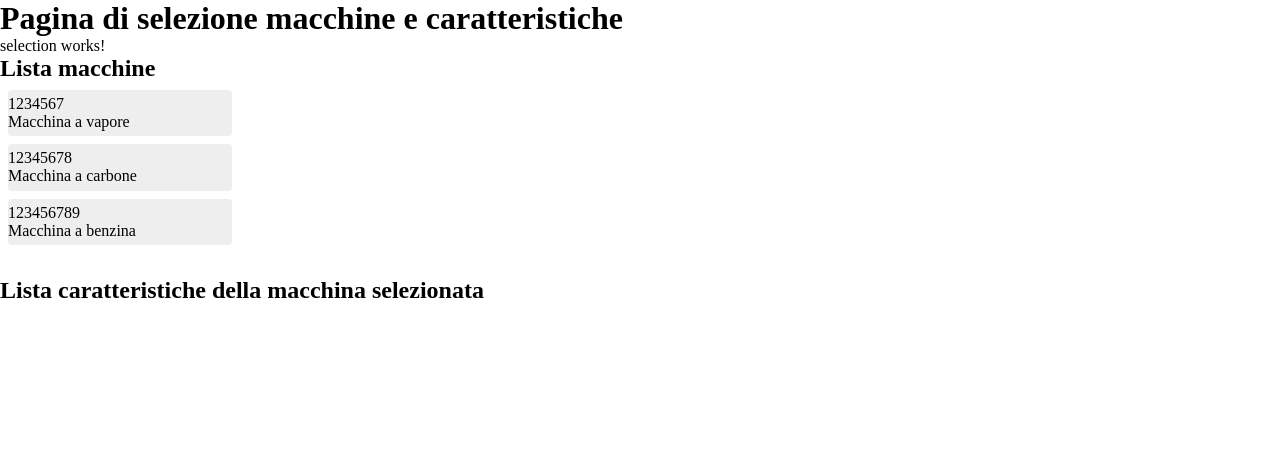
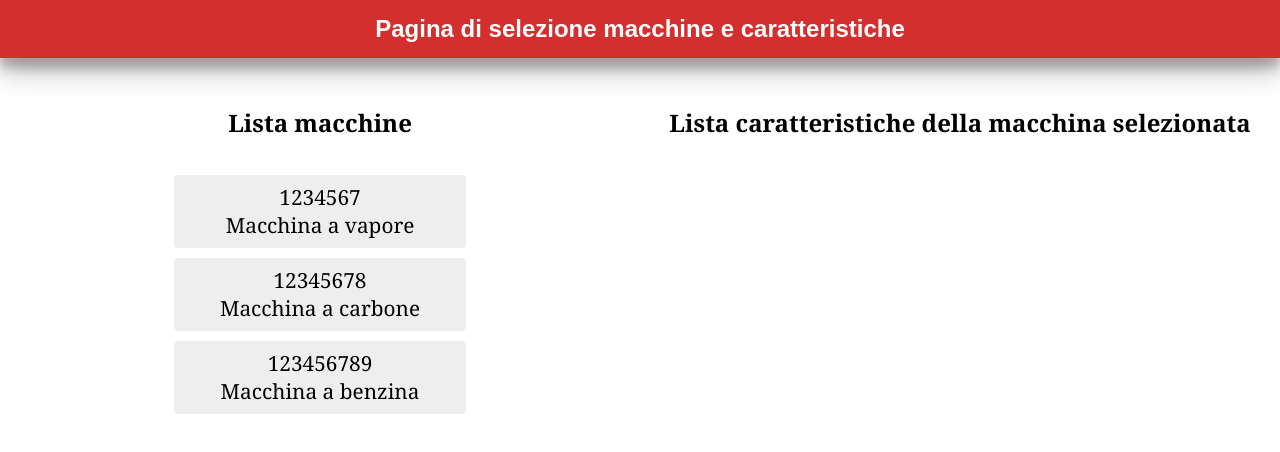
Before and after one commit to DeltaXswe/cc4d, an Angular app in the folder ui-frontend/: page / in a window 1280 px wide. Shown: the top 452 px of the page. Built offline with nearby package versions, Linux system fonts and the light colour scheme.

Commit message:
aggiunto css e piccole modifiche agli html della pagina di selezione macchine

```diff
--- a/ui-frontend/src/app/chart/chart.component.css
+++ b/ui-frontend/src/app/chart/chart.component.css
@@ -1,19 +1,3 @@
-#topbar {
-  width: 100%;
-  height: fit-content;
-  background-color: #d32f2f;
-  box-shadow: 0 14px 28px rgba(0, 0, 0, 0.25), 0 10px 10px rgba(0, 0, 0, 0.22);
-}
-
-#topbar h1 {
-  font-family: Arial, Helvetica, sans-serif;
-  font-size: 1.5em;
-  text-align: center;
-  vertical-align: center;
-  padding: 15px;
-  color: #ffffff;
-}
-
 #d3svg {
   margin: 32px auto;
   width: 1000px;
--- a/ui-frontend/src/app/chart/chart.component.html
+++ b/ui-frontend/src/app/chart/chart.component.html
@@ -1,4 +1,4 @@
-<div id="topbar">
+<div class="topbar">
   <h1>
     Macchina {{nome_macchina}} - Caratteristica
     {{caratteristica}}
--- a/ui-frontend/src/app/selection/characteristic/characteristic.component.css
+++ b/ui-frontend/src/app/selection/characteristic/characteristic.component.css
@@ -1,17 +1,24 @@
+#h2_caratteristiche{
+  font-size: 1.5em;
+  margin-bottom: 1.5em;
+}
+
 .characteristics {
-   margin: 0 0 2em 0;
+   margin: auto;
    list-style-type: none;
    padding: 0;
    width: 15em;
+   font-size: 1.3em;
  }
+
  .characteristics li {
   cursor: pointer;
   position: relative;
   left: 0;
   background-color: #EEE;
   margin: .5em;
-   padding: .3em 0;
-   height: 1.6em;
+  padding: .4em;
+  height: fit-content;
   border-radius: 4px;
 }
  .characteristics li:hover {
--- a/ui-frontend/src/app/selection/characteristic/characteristic.component.html
+++ b/ui-frontend/src/app/selection/characteristic/characteristic.component.html
@@ -1,5 +1,4 @@
-<div class="column">
-   <h2>Lista caratteristiche della macchina selezionata</h2>
+<h2 id="h2_caratteristiche">Lista caratteristiche della macchina selezionata</h2>
 <div *ngIf="machine">
    <ul class="characteristics">
       <div *ngFor="let characteristic of characteristics">
@@ -9,4 +8,3 @@
       </div>
    </ul>
 </div>
-</div>
--- a/ui-frontend/src/app/selection/machine/machine.component.css
+++ b/ui-frontend/src/app/selection/machine/machine.component.css
@@ -1,9 +1,24 @@
-
+#h2_macchine{
+  font-size: 1.5em;
+  margin-bottom: 1.5em;
+}
+.row {
+  display:flex;
+  width: 100%;
+}
+.column {
+  flex: 50%;
+  font-family: Cambria, Cochin, Georgia, Times, 'Times New Roman', serif;
+  margin: 1em;
+  margin-top: 3em;
+  text-align: center;
+}
 .machines {
-   margin: 0 0 2em 0;
+   margin: auto;
    list-style-type: none;
    padding: 0;
    width: 15em;
+   font-size: 1.3em;
  }
  .machines li {
    cursor: pointer;
@@ -11,8 +26,8 @@
    left: 0;
    background-color: #EEE;
    margin: .5em;
-   padding: .3em 0;
-   height: 2.3em;
+   padding: .4em;
+   height: fit-content;
    border-radius: 4px;
  }
  .machines li:hover {
--- a/ui-frontend/src/app/selection/machine/machine.component.html
+++ b/ui-frontend/src/app/selection/machine/machine.component.html
@@ -1,5 +1,6 @@
+<div class="row">
    <div class="column">
-   <h2>Lista macchine</h2>
+      <h2 id="h2_macchine">Lista macchine</h2>
       <ul class="machines">
          <li *ngFor="let machine of machines" [class.selected]="machine === selectedMachine" (click)="machineOnSelect(machine)" >
             <span>{{ machine.ser }}</span><br>
@@ -7,4 +8,7 @@
          </li>
       </ul>
    </div>
+   <div class="column">
       <app-characteristic [machine]="selectedMachine"></app-characteristic>
+   </div>
+</div>
--- a/ui-frontend/src/app/selection/selection.component.html
+++ b/ui-frontend/src/app/selection/selection.component.html
@@ -1,5 +1,2 @@
-<h1>Pagina di selezione macchine e caratteristiche</h1>
-<p>selection works!</p>
-<div class="row">
-   <app-machine></app-machine>
-</div>
+<div class="topbar"><h1>Pagina di selezione macchine e caratteristiche</h1></div>
+<app-machine></app-machine>
--- a/ui-frontend/src/styles.css
+++ b/ui-frontend/src/styles.css
@@ -2,3 +2,18 @@
     margin: 0px;
     padding: 0px;
 }
+.topbar {
+  width: 100%;
+  height: fit-content;
+  background-color: #d32f2f;
+  box-shadow: 0 14px 28px rgba(0, 0, 0, 0.25), 0 10px 10px rgba(0, 0, 0, 0.22);
+}
+
+.topbar h1 {
+  font-family: Arial, Helvetica, sans-serif;
+  font-size: 1.5em;
+  text-align: center;
+  vertical-align: center;
+  padding: 15px;
+  color: #ffffff;
+}
```
Lines whose indentation alone changed are shown as unchanged.
